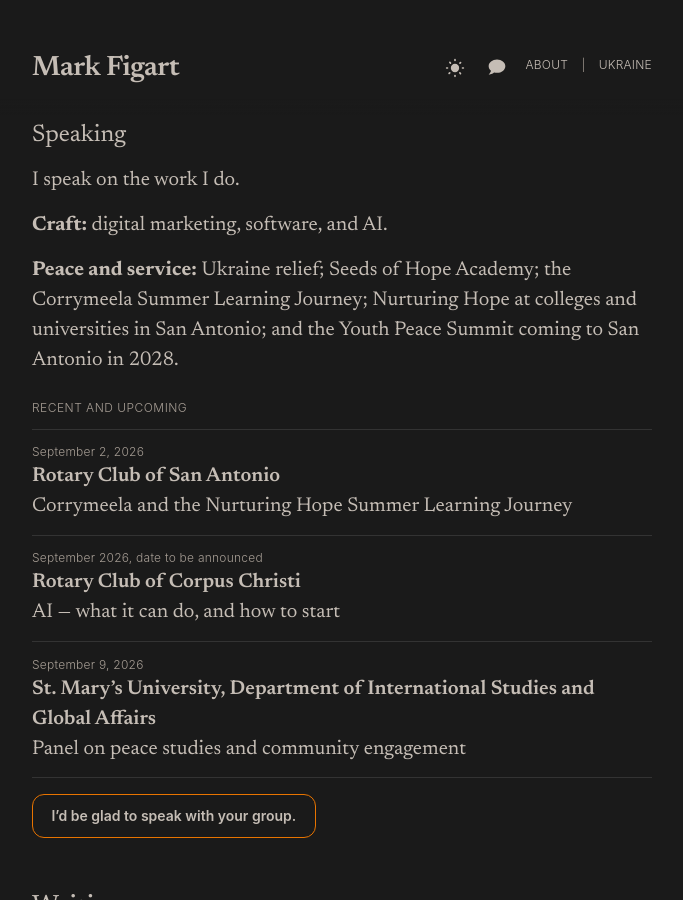
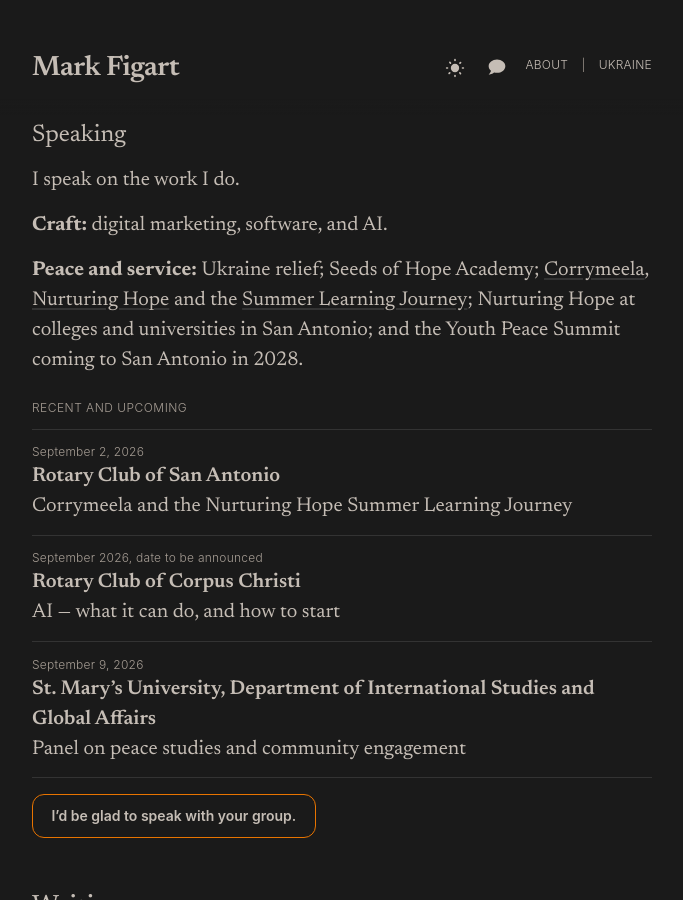
Before and after one commit to figart/60, a Jekyll site: the page built from index.markdown, in a window 1280 px wide and 900 px high, scrolled down 1031 px. Shown: the whole window, without its empty margins (298-981 px from the left). Built offline with Jekyll 4.4.1, drawn with Linux system fonts in a browser that asks for light colours.

Commit message:
Update Corrymeela speaking copy with Nurturing Hope links.
Rename the peace-and-service mention and link Corrymeela, Nurturing Hope,
and Summer Learning Journey to their respective sites.

Co-authored-by: digetteers <digetteers@users.noreply.github.com>

```diff
--- a/_includes/home-speaking.html
+++ b/_includes/home-speaking.html
@@ -2,7 +2,7 @@
   <h2 id="speaking-heading">Speaking</h2>
   <p>I speak on the work I do.</p>
   <p><strong>Craft:</strong> digital marketing, software, and AI.</p>
-  <p><strong>Peace and service:</strong> Ukraine relief; Seeds of Hope Academy; the Corrymeela Summer Learning Journey; Nurturing Hope at colleges and universities in San Antonio; and the Youth Peace Summit coming to San Antonio in 2028.</p>
+  <p><strong>Peace and service:</strong> Ukraine relief; Seeds of Hope Academy; <a href="https://www.corrymeela.org/" target="_blank" rel="noopener">Corrymeela</a>, <a href="https://nurturinghopesanantonio.weebly.com/" target="_blank" rel="noopener">Nurturing Hope</a> and the <a href="https://www.nurturinghope.net/" target="_blank" rel="noopener">Summer Learning Journey</a>; Nurturing Hope at colleges and universities in San Antonio; and the Youth Peace Summit coming to San Antonio in 2028.</p>
 
   <h3 class="home-block__subhead">Recent and upcoming</h3>
   <ul class="engagements">
```
